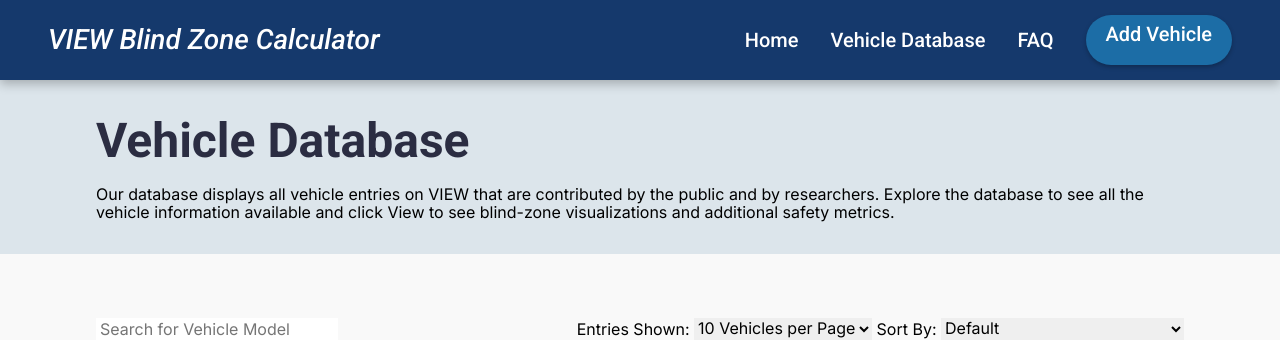
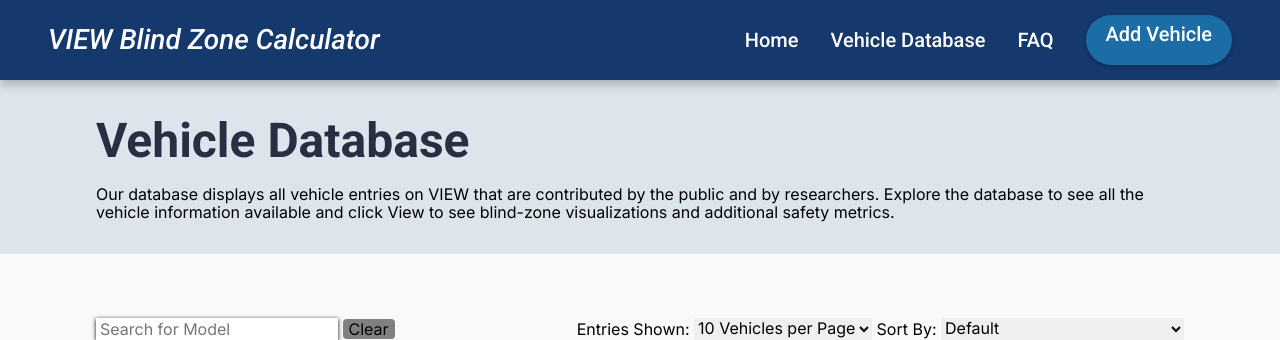
Before and after one commit to projectview2018/VIEW2.0-site, a Django app: page /vehicle_database_table/ in a window 1280 px wide. Shown: the top 340 px of the page. Run offline with Django 4.2, Linux system fonts and the light colour scheme; data that the repository does not hold is empty.

Commit message:
add preliminary search feature v1 table

```diff
--- a/lidar/static/lidar/vehicle-database-table.js
+++ b/lidar/static/lidar/vehicle-database-table.js
@@ -14,6 +14,7 @@ function compareByField(field) {
 
 class Model {
     constructor() {
+        this.table_fields = ['vehicle_updated', 'vehicle_make', 'vehicle_model', 'vehicle_year'];
         this.vehicle_lists = [
             data,
             [...data].sort(compareByField('vehicle_updated')),
@@ -21,62 +22,96 @@ class Model {
             [...data].sort(compareByField('vehicle_model')),
             [...data].sort(compareByField('vehicle_year')),
         ];
-        this.total_vehicle_num = this.vehicle_lists[0].length;
+        this.current_list = this.vehicle_lists[0];
+
+        // search controller
+        this.seach_value = "";
 
         // row controller
         this.cars_per_page = 10;
-        this.num_pages = Math.ceil(this.total_vehicle_num / this.cars_per_page)
+        this.num_pages = Math.ceil(this.current_list.length / this.cars_per_page)
+
+        // sort controller
+        this.vehicle_lists_index = 0;
+        this.reverse = false;
 
         // page controller
         this.page = null;
         this.start_vehicle_num = null;
         this.end_vehicle_num = null;
 
-        // sort controller
-        this.vehicle_lists_index = 0;
-        this.reverse = false;
-
-        this.current_vehicles = [];
+        this.shown_vehicles = [];
         this.changedPageSubscribers = [];
     }
 
-    getVehicles() {
-        return this.current_vehicles;
+    getShownVehicles() {
+        return this.shown_vehicles;
     }
 
     subChangedPage(f) {
         this.changedPageSubscribers.push(f);
     }
 
-    updatePageLength() {
-        this.num_pages = Math.ceil(this.total_vehicle_num / this.cars_per_page);
+    updateNumPages() {
+        this.num_pages = Math.ceil(this.current_list.length / this.cars_per_page);
         this.changePage(1);
+    }
+
+    updateCurrentList() {
+        let list = [];
+        for (let vehicle of this.vehicle_lists[this.vehicle_lists_index]) {
+            if (vehicle.fields['vehicle_model'].toLowerCase().includes(this.seach_value.toLowerCase())) {
+                list.push(vehicle);
+            }
+        }
+        this.current_list = list;
+        this.updateNumPages()
     }
 
     changePage(p) {
         this.page = p;
 
-        this.current_vehicles = []
-        let vehicle_list = this.vehicle_lists[this.vehicle_lists_index];
+        this.shown_vehicles = []
 
         let start_index = this.cars_per_page * (p - 1);
-        let end_index = this.total_vehicle_num >= this.cars_per_page * p ? this.cars_per_page * p : this.total_vehicle_num;
+        let end_index = this.current_list.length >= this.cars_per_page * p ? this.cars_per_page * p : this.current_list.length;
 
         if (!this.reverse) {
             for (let i = start_index; i < end_index; i++) {
-                this.current_vehicles.push(vehicle_list[i]);
+                this.shown_vehicles.push(this.current_list[i]);
             }
         } else {
-            for (let i = this.total_vehicle_num - end_index; i < this.total_vehicle_num - start_index; i++) {
-                this.current_vehicles.push(vehicle_list[i]);
+            for (let i = this.current_list.length - end_index; i < this.current_list.length - start_index; i++) {
+                this.shown_vehicles.push(this.current_list[i]);
             }
-            this.current_vehicles.reverse();
+            this.shown_vehicles.reverse();
         }
 
         this.start_vehicle_num = start_index + 1;
         this.end_vehicle_num = end_index;
 
         this.changedPageSubscribers.forEach((f) => f(p))
+    }
+}
+
+class SearchController {
+    constructor(m) {
+        this.model = m;
+        this.searchBar = document.getElementById('search_bar');
+        this.clearButton = document.getElementById('clear_search_bar');
+        this.searchBar.addEventListener('input', (e) => this.handleSearchInput(e));
+        this.clearButton.addEventListener('click', () => this.handleClearSearch());
+    }
+
+    handleSearchInput(e) {
+        this.model.seach_value = e.target.value;
+        this.model.updateCurrentList();
+    }
+
+    handleClearSearch() {
+        this.searchBar.value = "";
+        this.model.seach_value = "";
+        this.model.updateCurrentList();
     }
 }
 
@@ -91,15 +126,15 @@ class NumRowController {
     handleChangedRowNum() {
         let new_num_cars = this.numSelect.value;
         if (new_num_cars === "All") {
-            this.model.cars_per_page = this.model.total_vehicle_num;
+            this.model.cars_per_page = this.model.current_list.length;
         } else {
             this.model.cars_per_page = +this.numSelect.value;
         }
-        this.model.updatePageLength();
+        this.model.updateNumPages();
     }
 
     handleChangedPage() {
-        if (this.model.total_vehicle_num === this.model.cars_per_page) {
+        if (this.model.current_list.length === this.model.cars_per_page) {
             this.numSelect.value = "All";
         } else {
             this.numSelect.value = this.model.cars_per_page;
@@ -122,7 +157,7 @@ class SortController {
         } else {
             this.model.reverse = false;
         }
-        this.model.changePage(1);
+        this.model.updateCurrentList();
     }
 
     handleChangedPage() {
@@ -141,11 +176,10 @@ class TableView {
         while (this.table.children.length > 1) {
             this.table.removeChild(this.table.children[1]);
         }
-        for (let vehicle of this.model.getVehicles()) {
+        for (let vehicle of this.model.getShownVehicles()) {
             let row = document.createElement('tr');
             this.table.appendChild(row);
-            const keys = ['vehicle_updated', 'vehicle_make', 'vehicle_model', 'vehicle_year'];
-            for (let key of keys) {
+            for (let key of this.model.table_fields) {
                 let col = document.createElement('td');
                 col.innerText = vehicle.fields[key];
                 row.appendChild(col);
@@ -162,7 +196,7 @@ class LabelView {
     }
 
     handleChangedPage() {
-        this.label.innerText = `Showing ${this.model.start_vehicle_num}-${this.model.end_vehicle_num} of ${this.model.total_vehicle_num} entries`;
+        this.label.innerText = `Showing ${this.model.start_vehicle_num}-${this.model.end_vehicle_num} of ${this.model.current_list.length} entries`;
     }
 }
 
@@ -251,11 +285,12 @@ class PageSelectorViewController {
 
 function init() {
     const model = new Model();
-    const tableV = new TableView(model);
+    const searchC = new SearchController(model);
     const numRowC = new NumRowController(model);
     const sortC = new SortController(model);
+    const tableV = new TableView(model);
     const labelV = new LabelView(model);
-    const pageSelectorV = new PageSelectorViewController(model);
+    const pageSelectorVC = new PageSelectorViewController(model);
     model.changePage(1);
 }
 
--- a/lidar/templates/lidar/vehicle-database-table.html
+++ b/lidar/templates/lidar/vehicle-database-table.html
@@ -30,6 +30,19 @@
         width: 85%;
         margin: 64px;
       }
+      #table_header {
+        display: flex;
+        justify-content: space-between;
+        width: 100%;
+      }
+      #search_bar {
+        box-shadow: 0px 1px 4px black;
+      }
+      #clear_search_bar {
+        cursor: pointer;
+        background-color: gray;
+        border-radius: 4px;
+      }
       #vehicle_table {
         border-collapse: separate;
         border-spacing: 0px 10px;
@@ -48,11 +61,6 @@
         background-color: #dce5ec;
       }
       #table_footer {
-        display: flex;
-        justify-content: space-between;
-        width: 100%;
-      }
-      #table_header {
         display: flex;
         justify-content: space-between;
         width: 100%;
@@ -265,7 +273,8 @@
           <div id="table_wrapper">
             <div id="table_header">
               <div>
-                <input type="text" id="search_model" name="search_model" placeholder="Search for Vehicle Model">
+                <input type="text" id="search_bar" name="search_bar" placeholder="Search for Model">
+                <button id="clear_search_bar" type="button">Clear</button>
               </div>
               <div>
                 <label for="num_row_select">Entries Shown:</label>
```
